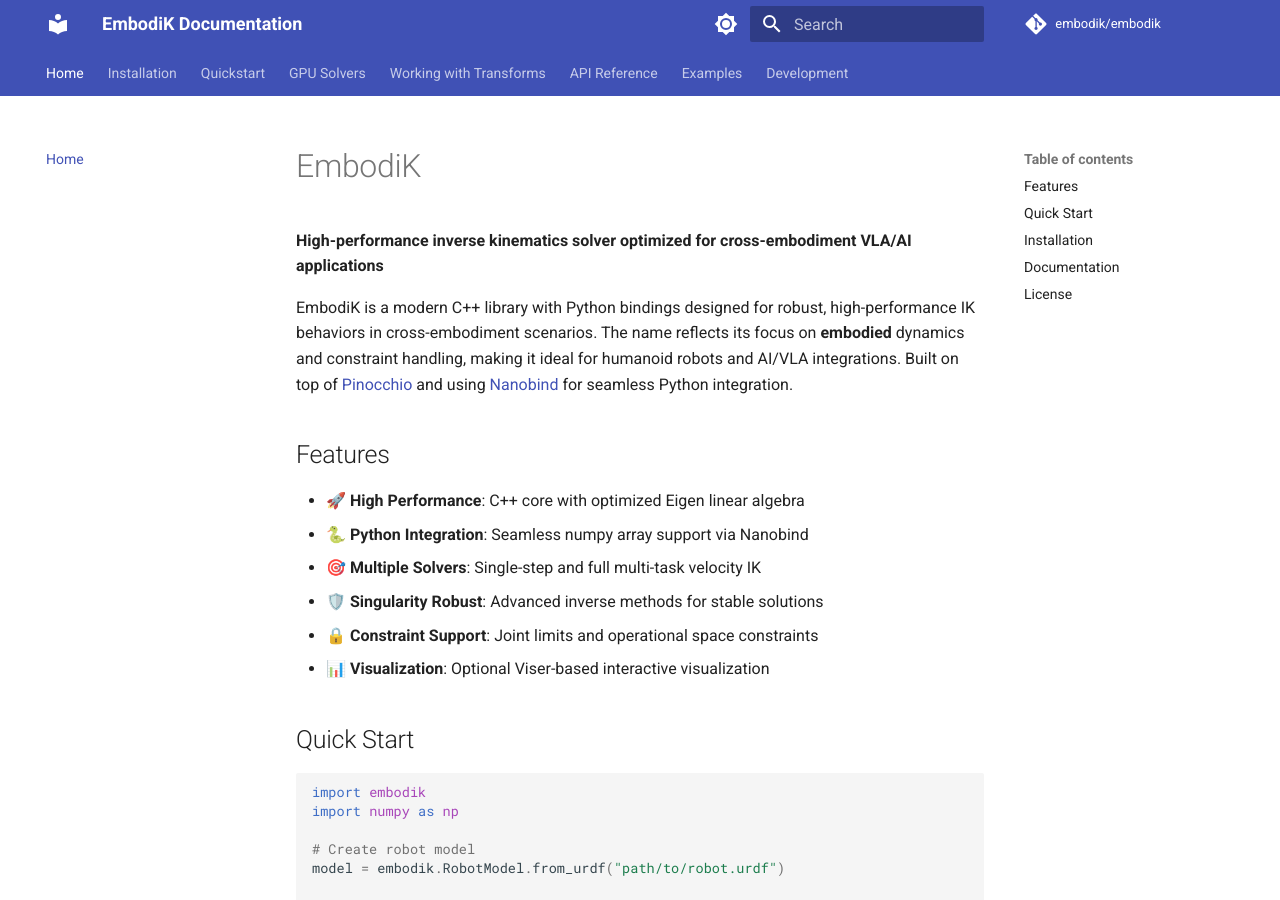
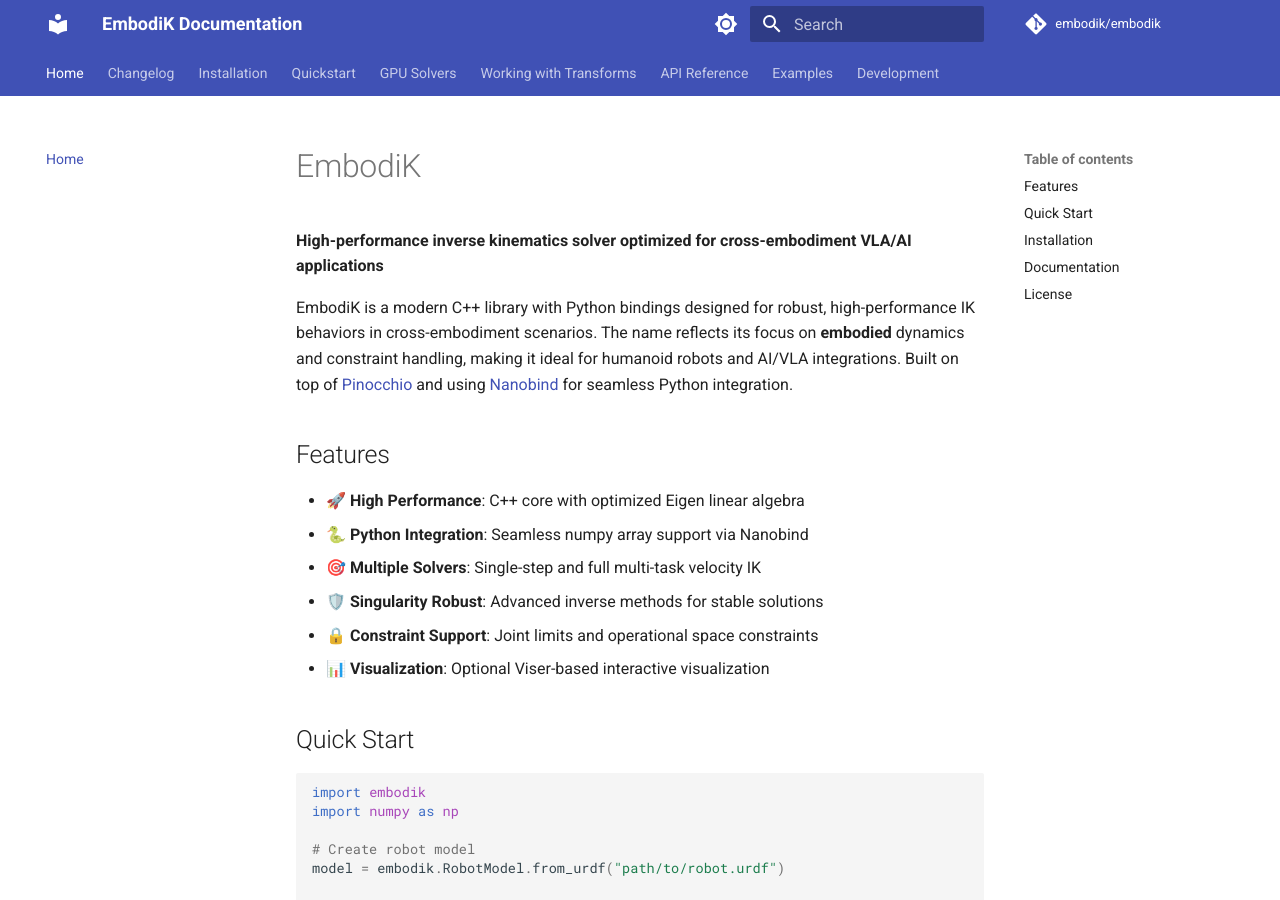
Before and after one commit to robodreamer/embodik, an MkDocs documentation site: the page built from docs/index.md, in a window 1280 px wide and 900 px high. Built offline with MkDocs 1.6.1 and Material for MkDocs 9.7.7, drawn with Linux system fonts in a browser that asks for light colours; comment, search, counter and statistics services are not loaded.

Commit message:
Add changelog to docs, fix snippet path for CHANGELOG.md content
Align with dhb_xr: minimal docs/changelog.md wrapper, pymdownx.snippets base_path.

```diff
--- a/mkdocs.yml
+++ b/mkdocs.yml
@@ -53,7 +53,8 @@
   - pymdownx.highlight:
       anchor_linenums: true
   - pymdownx.inlinehilite
-  - pymdownx.snippets
+  - pymdownx.snippets:
+      base_path: "."
   - pymdownx.superfences:
       custom_fences:
         - name: mermaid
@@ -68,6 +69,7 @@
 
 nav:
   - Home: index.md
+  - Changelog: changelog.md
   - Installation: installation.md
   - Quickstart: quickstart.md
   - GPU Solvers: gpu_solvers.md
```
Also changed, not shown: docs/changelog.md (added, +3 -0 lines).
